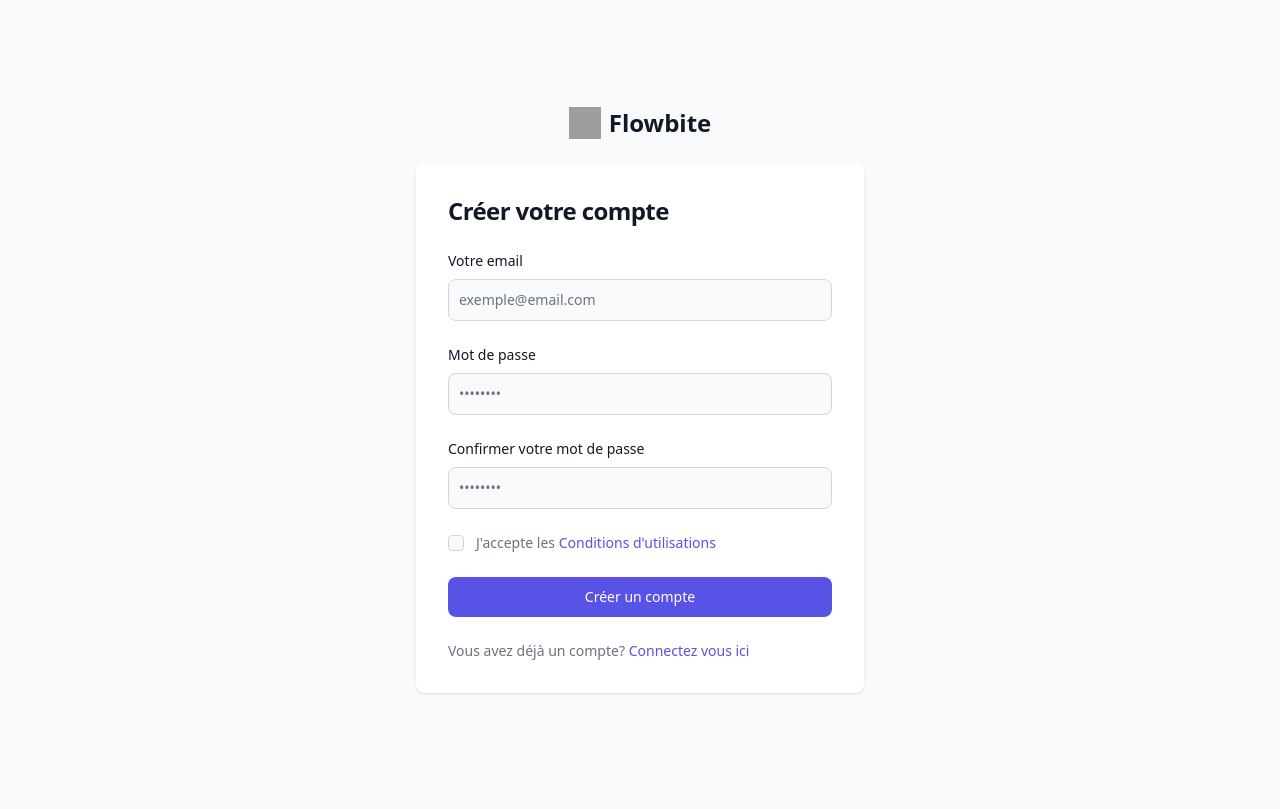
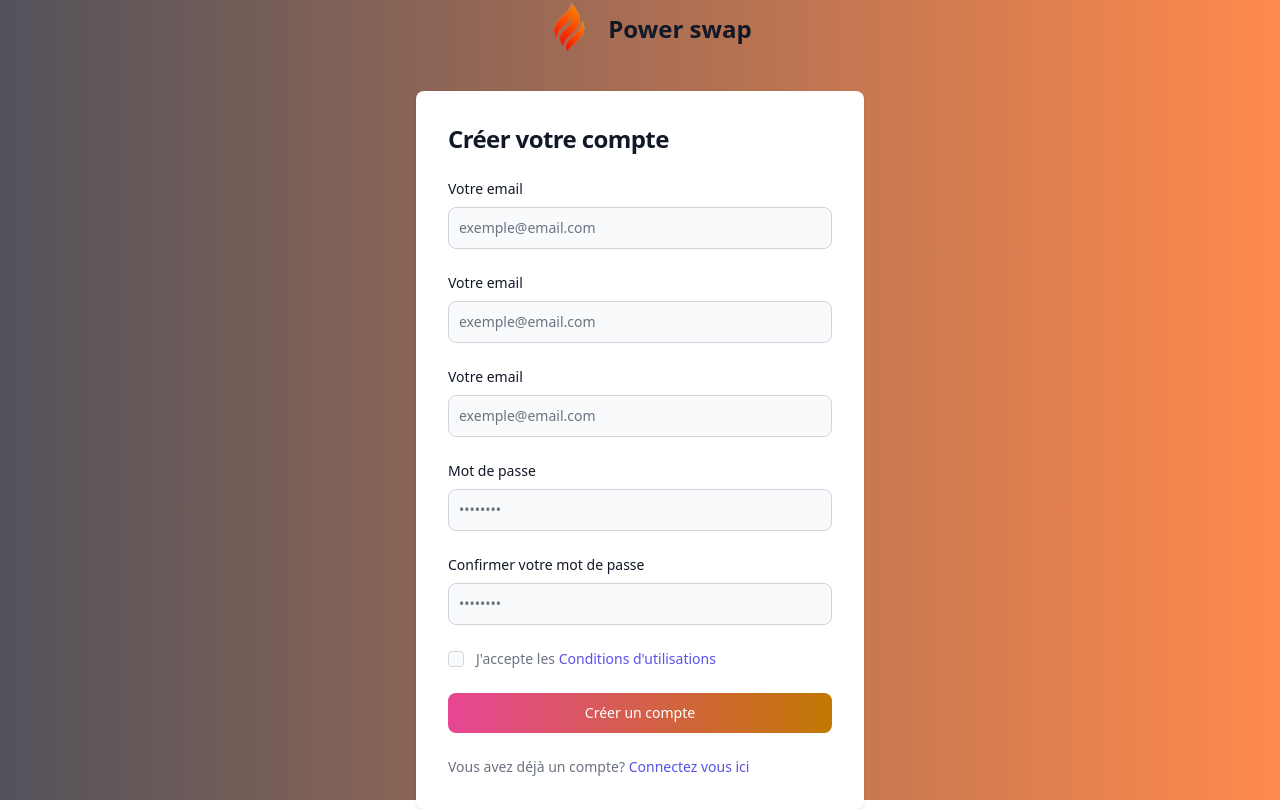
Before and after one commit to TheDeadliners/24hWebCup, a Symfony app: template templates/security/new_user.html.twig in a window 1280 px wide. Before the commit the page ends 694 px from the top, so only its background shows below. Run offline with Twig, Linux system fonts and the light colour scheme; the template is opened without the code that fills it, so the values that code supplies are empty; style sheets or scripts are compiled from the project's sources; some libraries are stand-ins or nearby versions; grey boxes are pictures that could not be loaded.

Commit message:
Fix:Mise a jour login

```diff
--- a/templates/security/login.html.twig
+++ b/templates/security/login.html.twig
@@ -33,7 +33,7 @@
             <div class="w-full bg-white rounded-lg shadow dark:border md:mt-0 sm:max-w-md xl:p-0 dark:bg-gray-800 dark:border-gray-700">
                 <div class="p-6 space-y-4 md:space-y-6 sm:p-8">
                     <h1 class="text-xl font-bold leading-tight tracking-tight text-gray-900 md:text-2xl dark:text-white">
-                        Connectez-vous a votre compte
+                        Connectez-vous à votre compte
                     </h1>
                     <form class="space-y-4 md:space-y-6" action="#">
                         <div>
@@ -53,14 +53,14 @@
                                     <input id="remember" name="_remember_me" aria-describedby="remember" type="checkbox" class="w-4 h-4 border border-gray-300 rounded bg-gray-50 focus:ring-3 focus:ring-primary-300 dark:bg-gray-700 dark:border-gray-600 dark:focus:ring-primary-600 dark:ring-offset-gray-800">
                                 </div>
                                 <div class="ml-3 text-sm">
-                                    <label for="remember" class="text-gray-500 dark:text-gray-300">Se rapeller de moi</label>
+                                    <label for="remember" class="text-gray-500 dark:text-gray-300">"Se souvenir de moi"</label>
                                 </div>
                             </div>
                             <a href="#" class="text-sm font-medium text-primary-600 hover:underline dark:text-primary-500">Mot de passe oublié?</a>
                         </div>
                         <button type="submit" class="w-full text-white bg-primary-600 hover:bg-primary-700 focus:ring-4 focus:outline-none focus:ring-primary-300 font-medium rounded-lg text-sm px-5 py-2.5 text-center dark:bg-primary-600 dark:hover:bg-primary-700 dark:focus:ring-primary-800">Se connecter</button>
                         <p class="text-sm font-light text-gray-500 dark:text-gray-400">
-                            Vous n'avez pas encore de compte ? <a href="{{ path('app_user_new') }}" class="font-medium text-primary-600 hover:underline dark:text-primary-500">Créer votre compte</a>
+                            Vous n'avez pas encore de compte ?<a href="{{ path('app_user_new') }}" class="font-medium text-primary-600 hover:underline dark:text-primary-500"> Créer votre compte</a>
                         </p>
                     </form>
                 </div>
--- a/templates/security/new_user.html.twig
+++ b/templates/security/new_user.html.twig
@@ -8,19 +8,17 @@
 {#        <div class="alert alert-danger">{{ error.messageKey|trans(error.messageData, 'security') }}</div>#}
 {#    {% endif %}#}
 
-    {% if app.user %}
-        <div class="mb-3">
-            You are logged in as {{ app.user.userIdentifier }}, <a href="{{ path('app_logout') }}">Logout</a>
-        </div>
-    {% endif %}
-
-
-    <section class="bg-gray-50 dark:bg-gray-900">
+    <section class="bg-gradient-to-r from-zinc-600 to-orange-400">
         <div class="flex flex-col items-center justify-center px-6 py-8 mx-auto md:h-screen lg:py-0">
             <a href="#" class="flex items-center mb-6 text-2xl font-semibold text-gray-900 dark:text-white">
-                <img class="w-8 h-8 mr-2" src="https://flowbite.s3.amazonaws.com/blocks/marketing-ui/logo.svg" alt="logo">
-                Flowbite
+                <img class="w-20" src="{{ asset('images/logo.png') }}" alt="logo">
+                Power swap
             </a>
+            {% if app.user %}
+                <div class="mb-3">
+                    Vous êtes connecté en tant que {{ app.user.userIdentifier }}, <a href="{{ path('app_logout') }}">Logout</a>
+                </div>
+            {% endif %}
             {% for flash in app.flashes('success') %}
                 <div class="p-4 mb-4 text-sm text-green-800 rounded-lg bg-green-50 dark:bg-gray-800 dark:text-green-400" role="alert">
                     <span class="font-medium">Succès</span> {{ flash|raw }}
@@ -37,6 +35,14 @@
                         Créer votre compte
                     </h1>
                     <form class="space-y-4 md:space-y-6" action="#">
+                        <div>
+                            <label for="firstName" class="block mb-2 text-sm font-medium text-gray-900 dark:text-white">Votre email</label>
+                            <input type="text" name="firstName" id="firstName" class="bg-gray-50 border border-gray-300 text-gray-900 sm:text-sm rounded-lg focus:ring-primary-600 focus:border-primary-600 block w-full p-2.5 dark:bg-gray-700 dark:border-gray-600 dark:placeholder-gray-400 dark:text-white dark:focus:ring-blue-500 dark:focus:border-blue-500" placeholder="exemple@email.com" required="">
+                        </div>
+                        <div>
+                            <label for="lastName" class="block mb-2 text-sm font-medium text-gray-900 dark:text-white">Votre email</label>
+                            <input type="text" name="lastName" id="lastName" class="bg-gray-50 border border-gray-300 text-gray-900 sm:text-sm rounded-lg focus:ring-primary-600 focus:border-primary-600 block w-full p-2.5 dark:bg-gray-700 dark:border-gray-600 dark:placeholder-gray-400 dark:text-white dark:focus:ring-blue-500 dark:focus:border-blue-500" placeholder="exemple@email.com" required="">
+                        </div>
                         <div>
                             <label for="email" class="block mb-2 text-sm font-medium text-gray-900 dark:text-white">Votre email</label>
                             <input type="email" name="email" id="email" class="bg-gray-50 border border-gray-300 text-gray-900 sm:text-sm rounded-lg focus:ring-primary-600 focus:border-primary-600 block w-full p-2.5 dark:bg-gray-700 dark:border-gray-600 dark:placeholder-gray-400 dark:text-white dark:focus:ring-blue-500 dark:focus:border-blue-500" placeholder="exemple@email.com" required="">
@@ -57,7 +63,7 @@
                                 <label for="terms" class="font-light text-gray-500 dark:text-gray-300">J'accepte les  <a class="font-medium text-primary-600 hover:underline dark:text-primary-500" href="#">Conditions d'utilisations</a></label>
                             </div>
                         </div>
-                        <button type="submit" class="w-full text-white bg-primary-600 hover:bg-primary-700 focus:ring-4 focus:outline-none focus:ring-primary-300 font-medium rounded-lg text-sm px-5 py-2.5 text-center dark:bg-primary-600 dark:hover:bg-primary-700 dark:focus:ring-primary-800">Créer un compte</button>
+                        <button type="submit" class="w-full text-white bg-gradient-to-r from-pink-500 to-yellow-500 hover:bg-primary-700 focus:ring-4 focus:outline-none focus:ring-primary-300 font-medium rounded-lg text-sm px-5 py-2.5 text-center">Créer un compte</button>
                         <p class="text-sm font-light text-gray-500 dark:text-gray-400">
                             Vous avez déjà un compte? <a href="{{ path('app_login') }}" class="font-medium text-primary-600 hover:underline dark:text-primary-500">Connectez vous ici</a>
                         </p>
```
Also changed, not shown: public/images/logo.png (added).
